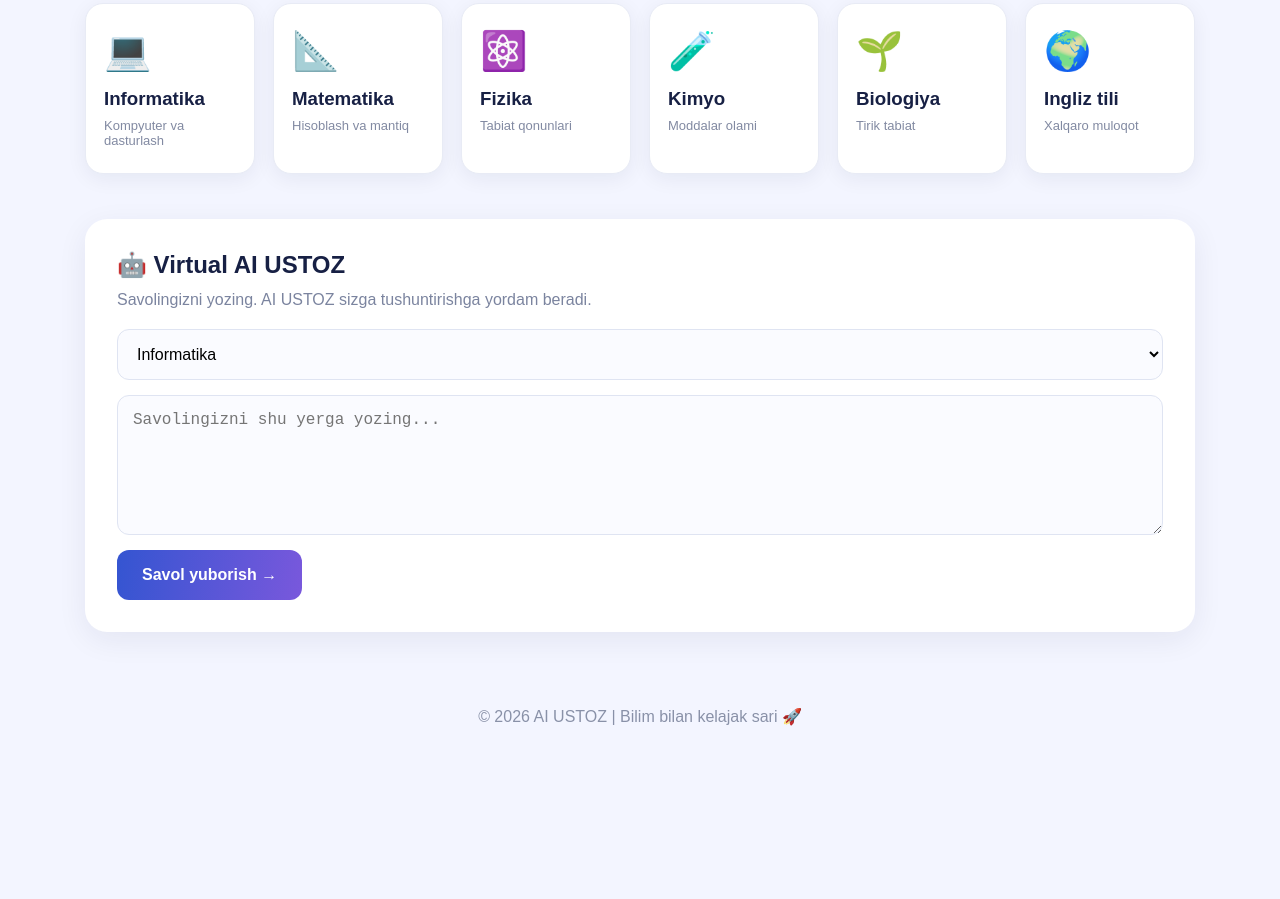
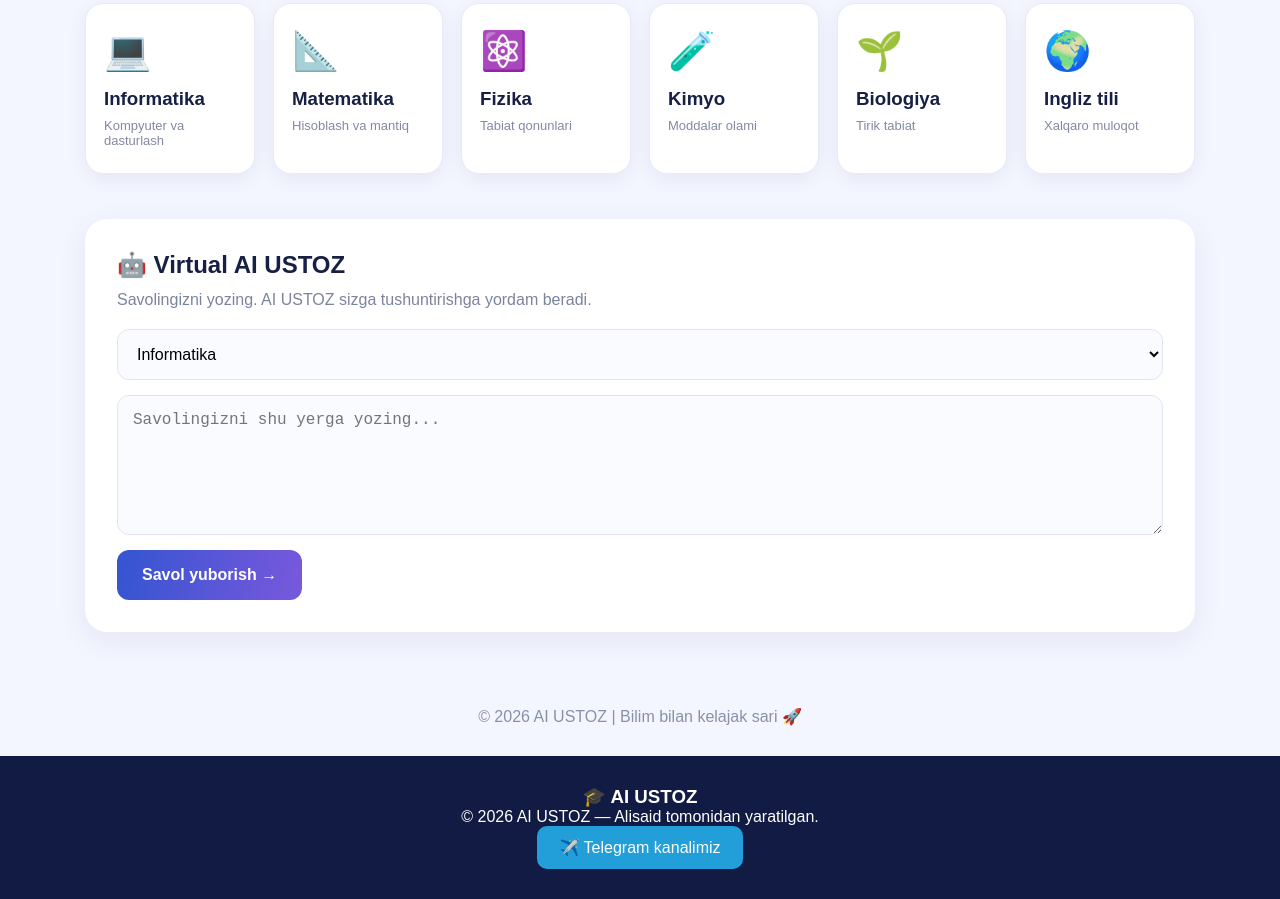
Before and after one commit to alisaidbek2027/ai-ustoz, a website: page index.html in a window 1280 px wide. Shown: the part 633-1532 px from the top of the page. Before the commit the page ends 1389 px from the top, so only its background shows below. Drawn offline with nearby package versions, Linux system fonts and the light colour scheme.

Commit message:
Add files via upload

```diff
--- a/index.html
+++ b/index.html
@@ -115,5 +115,13 @@ try {
 }
 };
 </script>
+<div style="text-align:center; padding:30px; background:#111b43; color:white;">
+  <h3>🎓 AI USTOZ</h3>
+  <p>© 2026 AI USTOZ — Alisaid tomonidan yaratilgan.</p>
+  <a href="https://t.me/vekomadmin" target="_blank"
+     style="display:inline-block; background:#229ED9; color:white; padding:12px 22px; border-radius:10px; text-decoration:none;">
+    ✈️ Telegram kanalimiz
+  </a>
+</div>
 </body>
 </html>
```
